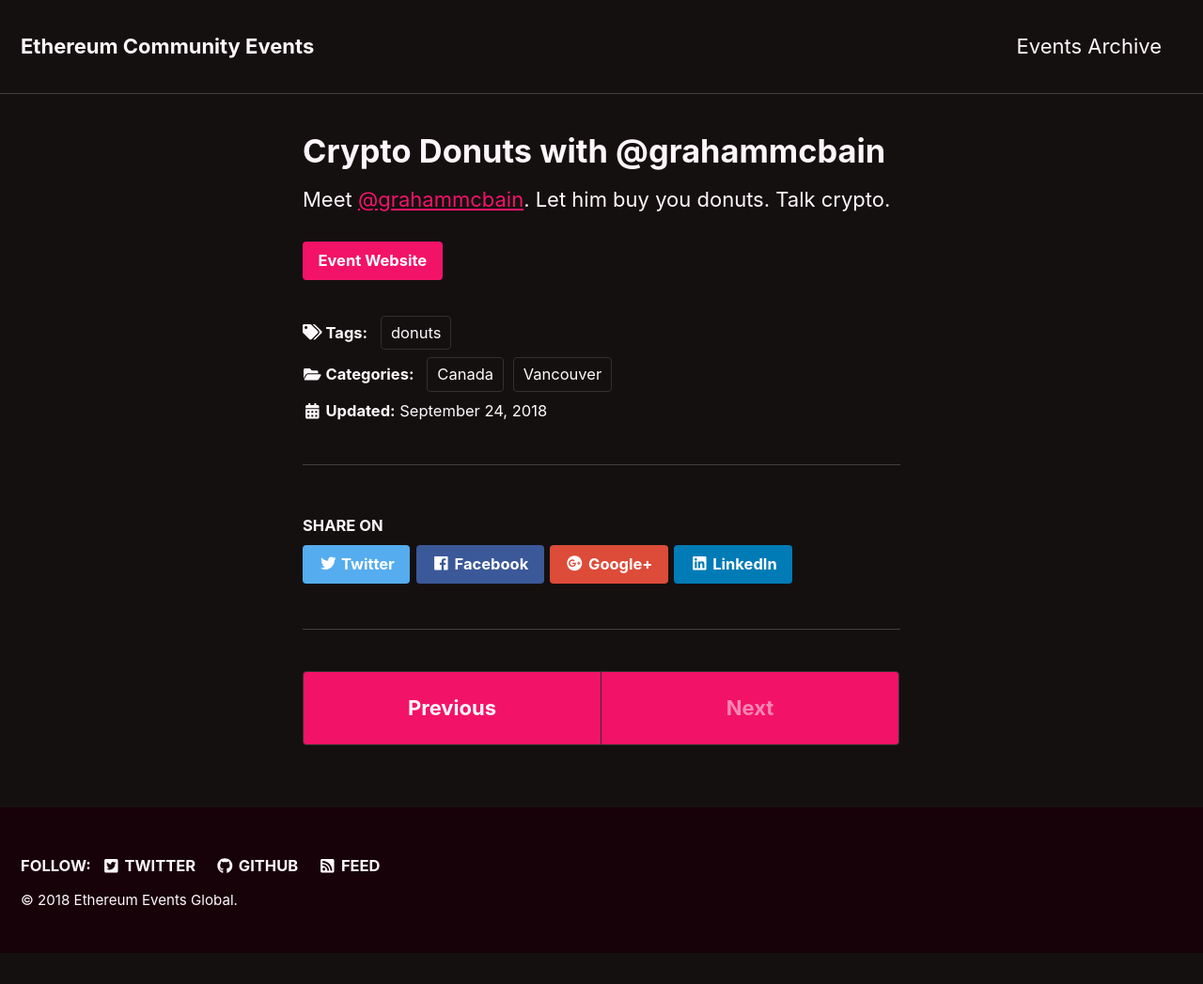
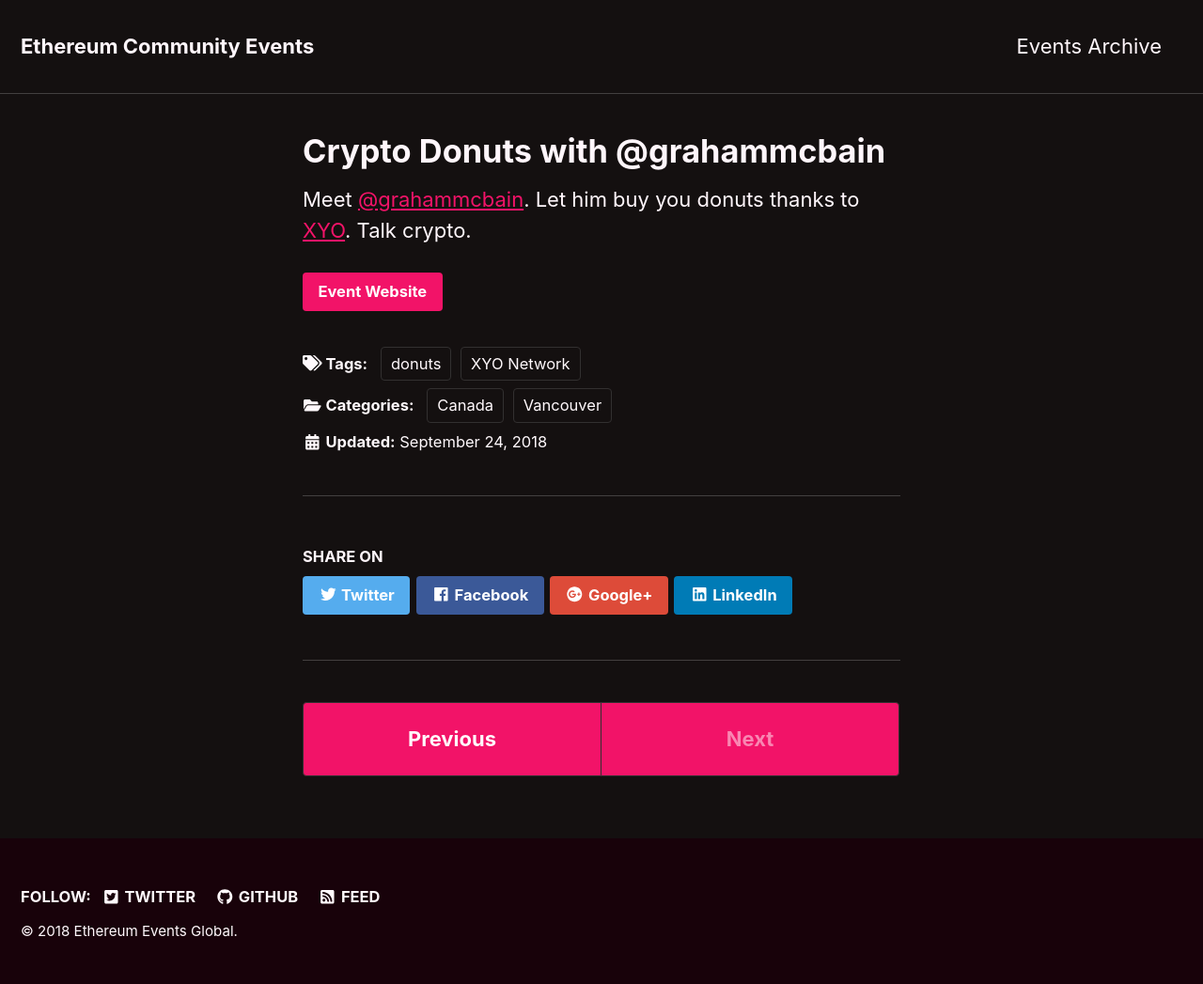
Before and after one commit to spadebuilders/ethereum-events, a Jekyll site: the page built from _events/2018-09-25-crypto-donuts-grahammcbain.md, in a window 1280 px wide. Shown: the whole page at 94% size. Built offline with Jekyll 4.4.1, drawn with Linux system fonts in a browser that asks for light colours; nearby versions of some CDN libraries; before the commit the page ends 1014 px from its top, so only the background shows below that.

```diff
--- a/_events/2018-09-25-crypto-donuts-grahammcbain.md
+++ b/_events/2018-09-25-crypto-donuts-grahammcbain.md
@@ -13,5 +13,6 @@
   - Canada
 tags:
   - donuts
+  - XYO Network
 ---
-Meet [@grahammcbain](https://twitter.com/grahammcbain). Let him buy you donuts. Talk crypto.
+Meet [@grahammcbain](https://twitter.com/grahammcbain). Let him buy you donuts thanks to [XYO](https://xyo.network/). Talk crypto.
```
Also changed, not shown: other parts of _events/2018-09-25-crypto-donuts-grahammcbain.md (+1 -1 lines).
